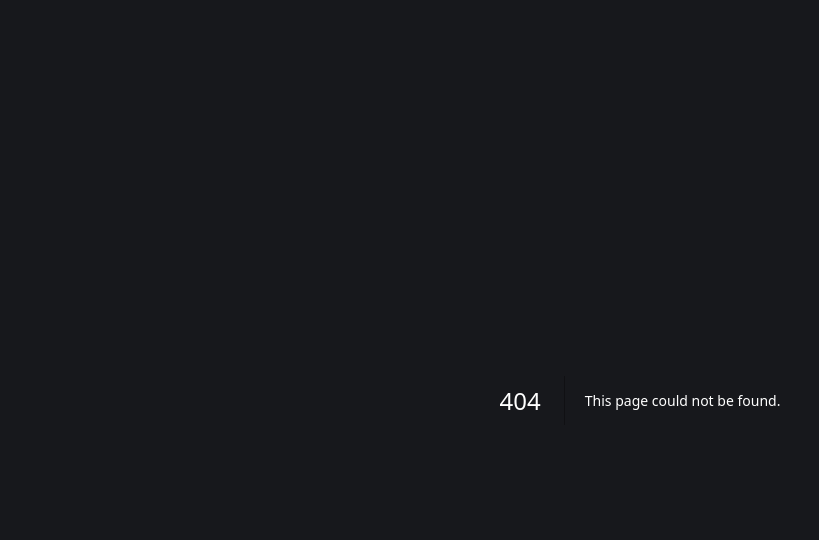
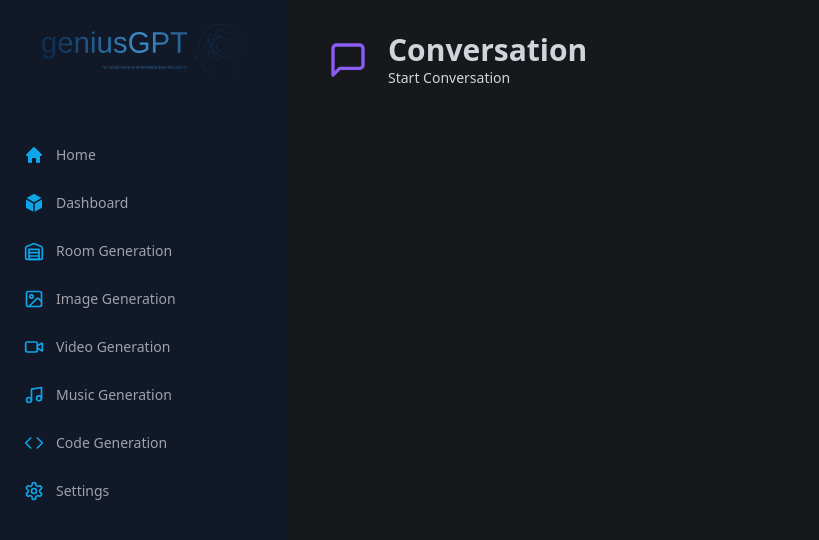
Before and after one commit to Satyajit-Sahoo45/geniusGPT, a Next.js app: page /conversation in a window 1280 px wide. Before the commit this address had no page. Shown: the top 540 px of the page, without its empty margins (0-819 px from the left). Built offline with nearby package versions, Linux system fonts and the light colour scheme.

Commit message:
add header of conversion section

```diff
--- /dev/null
+++ b/app/(dashboard)/(routes)/conversation/page.tsx
@@ -0,0 +1,20 @@
+import { MessageSquare } from "lucide-react";
+import { Heading } from "../../../../components/Heading";
+
+const Conversation = () => {
+  return (
+    <div>
+      <Heading
+        title="Conversation"
+        description="Start Conversation"
+        icon={MessageSquare}
+        iconColor="text-violet-500"
+        bgColor="text-violet-500/10"
+      />
+
+      <div className="px-4 lg:px-8"></div>
+    </div>
+  );
+};
+
+export default Conversation;
--- a/app/(dashboard)/(routes)/dashboard/page.tsx
+++ b/app/(dashboard)/(routes)/dashboard/page.tsx
@@ -10,6 +10,8 @@ import {
   Warehouse,
 } from "lucide-react";
 import { useRouter } from "next/navigation";
+import ResizablePanel from "../../../../components/ResizablePanel";
+import { AnimatePresence, motion } from "framer-motion";
 
 const tools = [
   {
@@ -60,6 +62,9 @@ const Dashboard = () => {
   const router = useRouter();
   return (
     <div>
+      <ResizablePanel>
+        <AnimatePresence mode="wait">
+          <motion.div>
             <div className="my-8">
               <h2 className="text-2xl md:text-4xl font-bold text-center">
                 Explore the power of AI
@@ -82,6 +87,9 @@ const Dashboard = () => {
                 </div>
               ))}
             </div>
+          </motion.div>
+        </AnimatePresence>
+      </ResizablePanel>
     </div>
   );
 };
--- /dev/null
+++ b/components/Heading.tsx
@@ -0,0 +1,31 @@
+import { LucideIcon } from "lucide-react";
+
+interface HeadingProps {
+  title: string;
+  description: string;
+  icon: LucideIcon;
+  iconColor?: string;
+  bgColor?: string;
+}
+
+export const Heading = ({
+  title,
+  description,
+  icon: Icon,
+  iconColor,
+  bgColor,
+}: HeadingProps) => {
+  return (
+    <>
+      <div className="px-4 lg:px-8 flex items-center gap-x-3 my-8">
+        <div className={`p-2 w-fit rounded-md ${bgColor}`}>
+          <Icon className={`w-10 h-10 ${iconColor}`} />
+        </div>
+        <div>
+          <h2 className="text-3xl font-bold text-gray-300">{title}</h2>
+          <p className="text-gray-300 text-sm">{description}</p>
+        </div>
+      </div>
+    </>
+  );
+};
```
Lines whose indentation alone changed are shown as unchanged.
